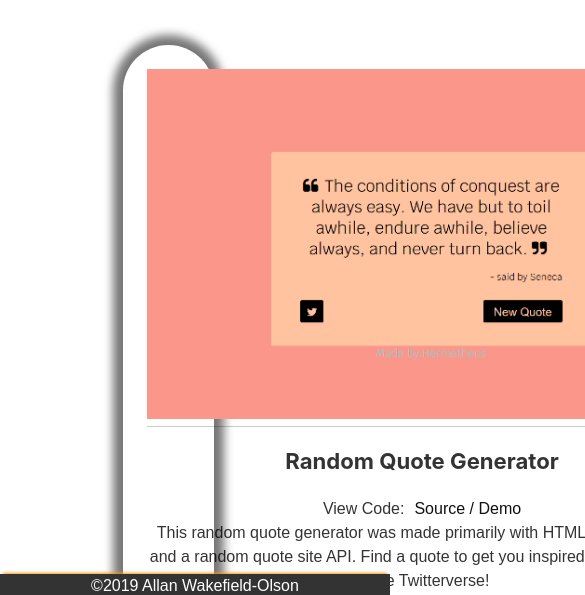
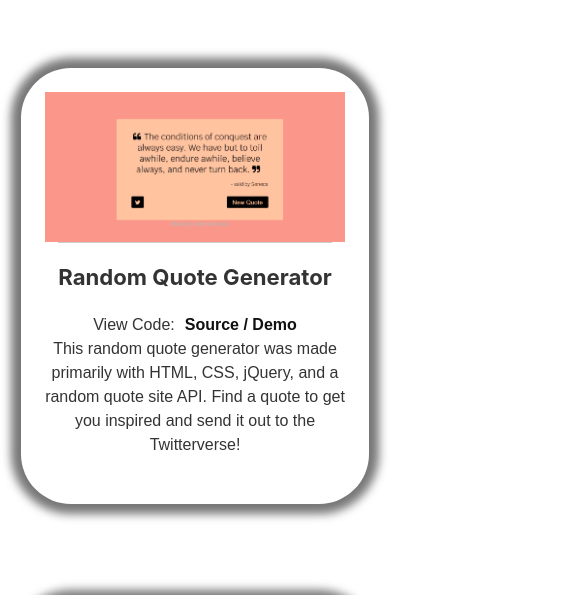
Before and after one commit to Hermetheus/portfolio-blog, a Gatsby site: page /portfolio in a window 390 px wide. Shown: the part 188-783 px from the top of the page, 585 px wide, since content can reach past the window. Built offline with nearby package versions, Linux system fonts and the light colour scheme; Gatsby itself is replaced by a stand-in of ours.

Commit message:
FlexBox Fixes!

```diff
--- a/src/components/footer.module.scss
+++ b/src/components/footer.module.scss
@@ -1,8 +1,7 @@
 .footer {
-  position: fixed;
-  left: 0;
-  bottom: 0;
+  position: absolute;
   width: 100%;
+  clear: both;
   background-color: #333333;
   color: white;
   text-align: center;
@@ -59,7 +58,7 @@ a:hover {
 @media screen and (max-width: 600px) {
   .footer {
     background-color: #333333;
-    position: fixed;
+    position: absolute;
     -webkit-box-shadow: 0 4px 3px -3px #fb9300;
     -moz-box-shadow: 0 4px 3px -3px #fb9300;
     box-shadow: 0 -4px 3px -3px #fb9300;
--- a/src/pages/portfolio.js
+++ b/src/pages/portfolio.js
@@ -8,9 +8,9 @@ const PortfolioPage = props => {
   return (
     <Layout>
       <h1>My Projects</h1>
-      <div className={portfolioStyles.projectCard}>
-        <div className={portfolioStyles.card}>
-          <div className={portfolioStyles.projectblocks}>
+      <div className={portfolioStyles.projectBlocks}>
+        <div className={portfolioStyles.projectCard}>
+          <div className={portfolioStyles.card}>
             <a
               href="https://codepen.io/hermetheus/pen/rqGxRM"
               target="_blank"
@@ -31,7 +31,7 @@ const PortfolioPage = props => {
                 target="_blank"
                 rel="noopener noreferrer"
               >
-                Source / Demo
+                <b>Source / Demo</b>
               </a>
             </span>
             <span>
@@ -43,10 +43,8 @@ const PortfolioPage = props => {
             </span>
           </div>
         </div>
-      </div>
-      <div className={portfolioStyles.projectCard}>
-        <div className={portfolioStyles.card}>
-          <div className={portfolioStyles.projectblocks}>
+        <div className={portfolioStyles.projectCard}>
+          <div className={portfolioStyles.card}>
             <a
               href="https://codepen.io/hermetheus/pen/zMKjpo"
               target="_blank"
@@ -68,7 +66,7 @@ const PortfolioPage = props => {
                 target="_blank"
                 rel="noopener noreferrer"
               >
-                Source / Demo
+                <b>Source / Demo</b>
               </a>
             </span>
             <span>
@@ -91,7 +89,7 @@ export const query = graphql`
   query {
     ImageOne: file(relativePath: { eq: "images/image1.png" }) {
       childImageSharp {
-        fluid(maxWidth: 550) {
+        fluid(maxWidth: 1500) {
           base64
           aspectRatio
           src
@@ -102,7 +100,7 @@ export const query = graphql`
     }
     ImageTwo: file(relativePath: { eq: "images/image2.png" }) {
       childImageSharp {
-        fluid(maxWidth: 550) {
+        fluid(maxWidth: 1500) {
           base64
           aspectRatio
           src
--- a/src/pages/portfolio.module.scss
+++ b/src/pages/portfolio.module.scss
@@ -1,23 +1,29 @@
 .card {
   display: flex;
-  flex-direction: row;
+  flex-direction: column;
   align-items: center;
   justify-content: center;
   position: relative;
 }
 
+.projectBlocks {
+  display: flex;
+  flex-flow: row wrap;
+  flex-direction: row;
+  align-content: center;
+  justify-content: center;
+}
+
 .projectCard {
-  display: flex;
   padding: 1.5rem;
   margin: 3rem;
   border-radius: 50px;
+  justify-content: center;
   -moz-border-radius: 50px;
   -webkit-border-radius: 50px;
   background-color: #ffffff;
   box-shadow: 0 0 10px 10px #777777;
-  width: 38%;
-  height: 75;
-  justify-content: space-between;
+  max-width: 550px;
   -webkit-animation: appear 1s ease 0s 1 normal;
   -moz-animation: appear 1s ease 0s 1 normal;
   -ms-animation: appear 1s ease 0s 1 normal;
@@ -26,7 +32,8 @@
 }
 
 .Img {
-  width: 550px;
+  display: flex;
+  width: 450px;
   height: 350px;
 }
 
@@ -34,7 +41,6 @@ span {
   display: block;
   text-align: center;
   position: relative;
-  max-width: 550px;
 }
 
 .source {
@@ -65,3 +71,24 @@ span {
     transform: scale3d(1, 1, 1);
   }
 }
+
+@media screen and (max-width: 600px) {
+  .Img {
+    width: 300px;
+    height: 150px;
+  }
+
+  .projectCard {
+    border-radius: 50px;
+    -moz-border-radius: 50px;
+    -webkit-border-radius: 50px;
+    background-color: #ffffff;
+    box-shadow: 0 0 10px 10px #777777;
+    max-width: 350px;
+    -webkit-animation: appear 1s ease 0s 1 normal;
+    -moz-animation: appear 1s ease 0s 1 normal;
+    -ms-animation: appear 1s ease 0s 1 normal;
+    animation: appear 1s ease 0s 1 normal;
+    animation-fill-mode: both;
+  }
+}
```
